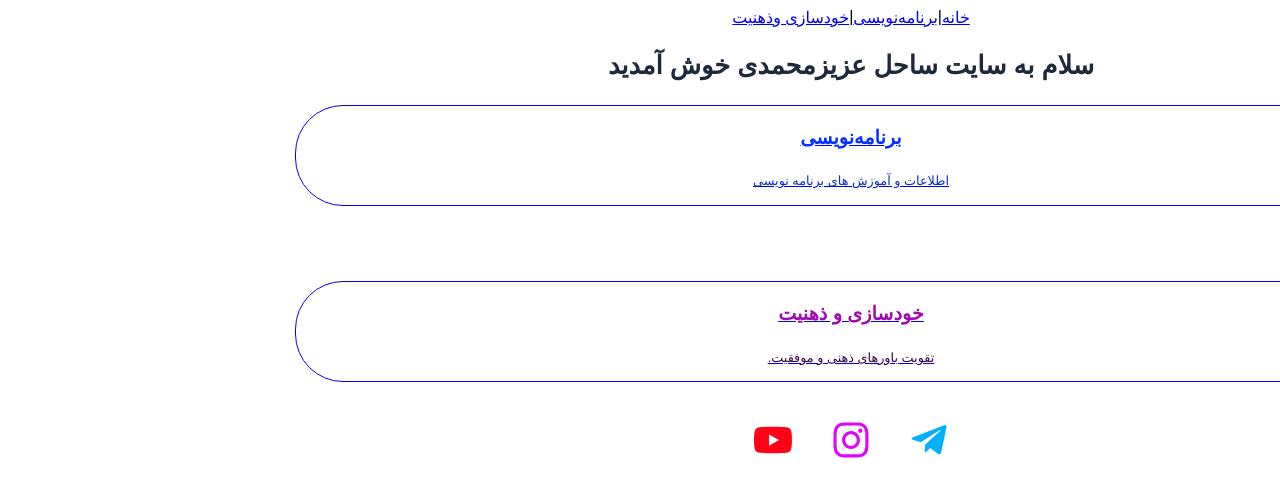
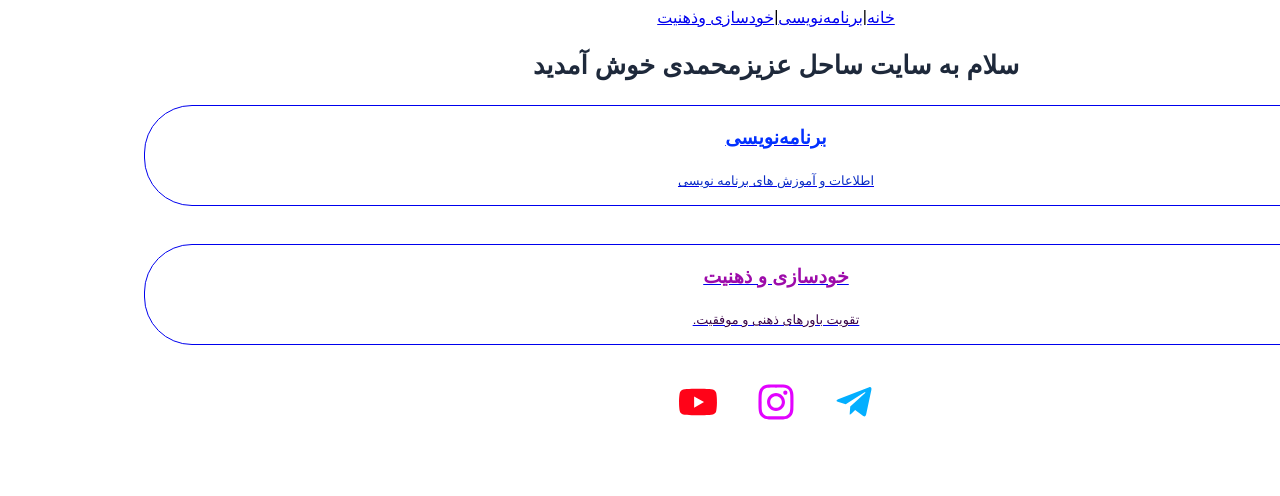
Before and after one commit to sahelazizmohammadi83/sahelazizmohammadi, a Next.js app: page / in a window 1280 px wide. Shown: the top 496 px of the page. Built offline with nearby package versions, Linux system fonts and the light colour scheme; a small style sheet from the web is missing.

Commit message:
pgrade ext.js

```diff
--- a/app/page.tsx
+++ b/app/page.tsx
@@ -5,48 +5,44 @@ import SocialLinks from "../components/SocialLinks";
 
 export default function Home() {
   return (
-    <main className="  px-[2cm] max-w-full sm:max-w-xl md:max-w-2xl mx-auto sm:px-6 md:px-8 text-center">
+    <main className="px-4 sm:px-6 md:px-8 lg:px-[2cm] max-w-full sm:max-w-xl md:max-w-2xl lg:max-w-3xl mx-auto text-center">
       <h1 className="text-3xl sm:text-4xl md:text-5xl font-bold text-[#1E293B] mb-12 sm:mb-16">
         سلام به سایت ساحل عزیزمحمدی خوش آمدید
       </h1>
 
       {/* کارت برنامه‌نویسی */}
       <Link href="/barname-nevisi">
-  <div className="bg-white border border-black rounded-[3rem]   px-  py-6 sm:p-8 mb-[2cm] shadow-md
+        <div className="bg-white border border-black rounded-[3rem] p-6 sm:p-8 mb-[1cm] shadow-md
                         cursor-pointer transition-all duration-300
-                  hover:shadow-2xl hover:-translate-y-2 sm:hover:-translate-y-4 hover:scale-105
+                        hover:shadow-2xl hover:-translate-y-1 sm:hover:-translate-y-2 hover:scale-105
                         mx-auto text-center">
           <h2 className="text-2xl sm:text-3xl md:text-3xl font-bold mb-3 sm:mb-4 text-[#0331ff]">
             برنامه‌نویسی
           </h2>
-    <p className="text-lg sm:text-xl md:text-2xl text-[#092bc4]">
+          <p className="text-base sm:text-lg md:text-xl text-[#092bc4] leading-relaxed">
             اطلاعات و آموزش های برنامه نویسی
           </p>
         </div>
       </Link>
+
       {/* کارت ذهن */}
       <Link href="/zehn">
-        <div className="bg-white border border-black rounded-[3rem] p-6 sm:p-8 mb-6 shadow-md
+        <div className="bg-white border border-black rounded-[3rem] p-6 sm:p-8 mb-[1cm] shadow-md
                         cursor-pointer transition-all duration-300
-                        hover:shadow-2xl hover:-translate-y-2 sm:hover:-translate-y-4 hover:scale-105
+                        hover:shadow-2xl hover:-translate-y-1 sm:hover:-translate-y-2 hover:scale-105
                         mx-auto text-center">
           <h2 className="text-2xl sm:text-3xl md:text-3xl font-bold mb-3 sm:mb-4 text-[#9d0baa]">
             خودسازی و ذهنیت
           </h2>
-          <p className="text-lg sm:text-xl md:text-2xl text-[#380347]">
+          <p className="text-base sm:text-lg md:text-xl text-[#380347] leading-relaxed">
             تقویت باورهای ذهنی و موفقیت.
           </p>
         </div>
       </Link>
 
-
-
       {/* لینک شبکه‌های اجتماعی */}
-      <div className="mt-6 sm:mt-8 md:mt-10">
-
-        <div className="mt-[1cm]">
+      <div className="mt-[1cm] sm:mt-8 md:mt-10">
         <SocialLinks />
-</div>
       </div>
     </main>
   );
```
Lines whose indentation alone changed are shown as unchanged.
